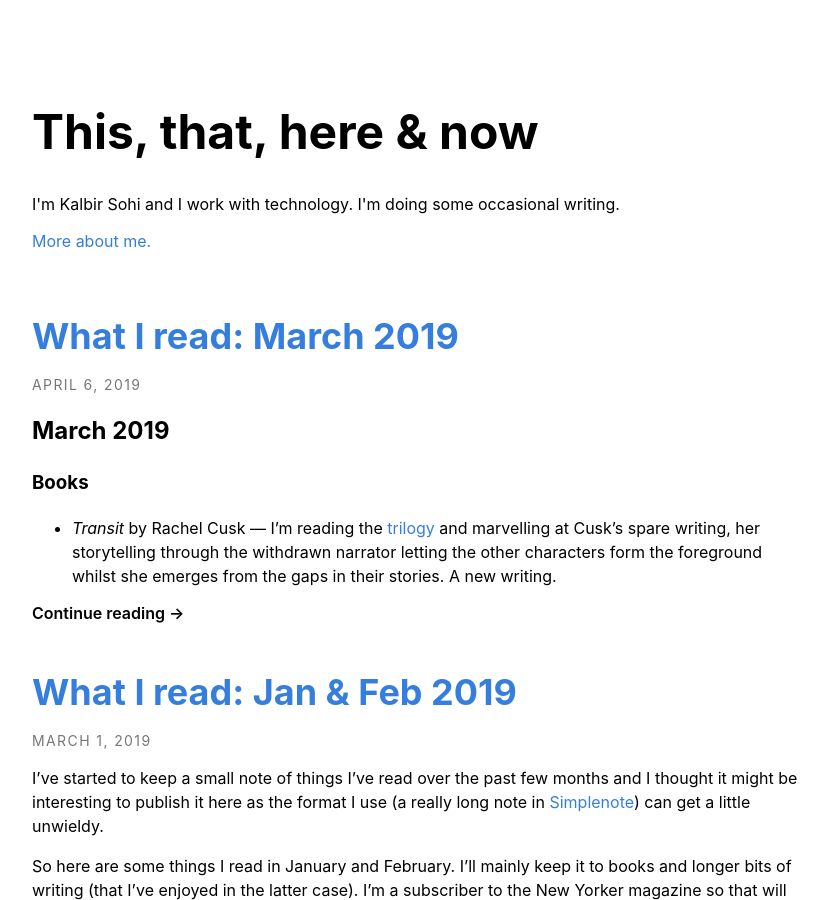
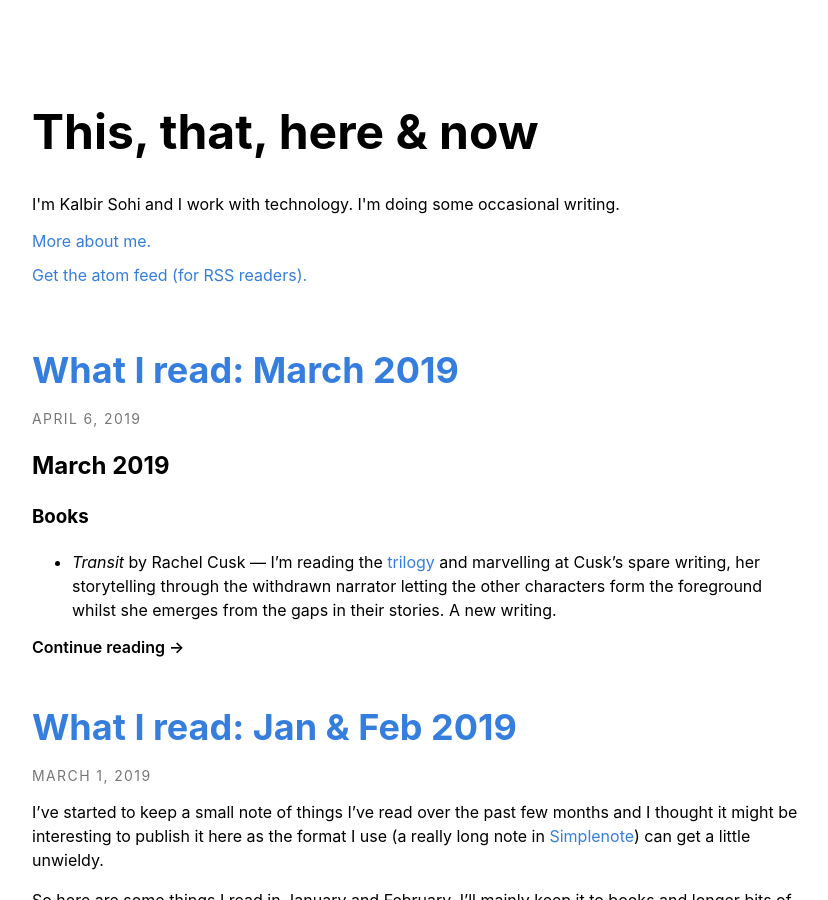
Before and after one commit to kalbir/kalbirsohi.net, a Jekyll site: the page built from index.html, in a window 1280 px wide and 900 px high. Shown: the whole window, without its empty margins (40-868 px from the left). Built offline with Jekyll 4.4.1, drawn with Linux system fonts in a browser that asks for light colours; the list of posts is cut into pages by our own code.

Commit message:
Make RSS support explicit
I've been using `jekyll-feed` to generate an atom feed but it hasn't
been very explicit a) how to get the feed and b) that a feed exists (for
crawlers).

To fix these two things I've:

1. Added a link to the feed on the homepage. Maybe this is a bad idea as
it is quite precious real estate but it looks okay at the moment.

2. Added an html header for the rss feed. This is auto generated by the
`jekyll-feed` plugin.

These both seem like good moves but I _might_ revert 1.

```diff
--- a/_layouts/default.html
+++ b/_layouts/default.html
@@ -9,6 +9,7 @@
           {% endif %}
       </title>
     <meta name="viewport" content="width=device-width, initial-scale=1">
+    {% feed_meta %}
     <link rel="stylesheet" href="https://unpkg.com/tachyons/css/tachyons.min.css">
     <link rel="stylesheet" type="text/css" href="/css/style.css">
   </head>
--- a/index.html
+++ b/index.html
@@ -10,6 +10,8 @@ title: Home
       </p>
 
       <p><a href="about">More about me.</a></p>
+      <p><a href="https://kalbirsohi.net/feed.xml">Get the atom feed (for RSS readers).</a></p>
+
     </header>
     {% for post in site.posts %}
       <article class="pa1 pa2-ns">
```
